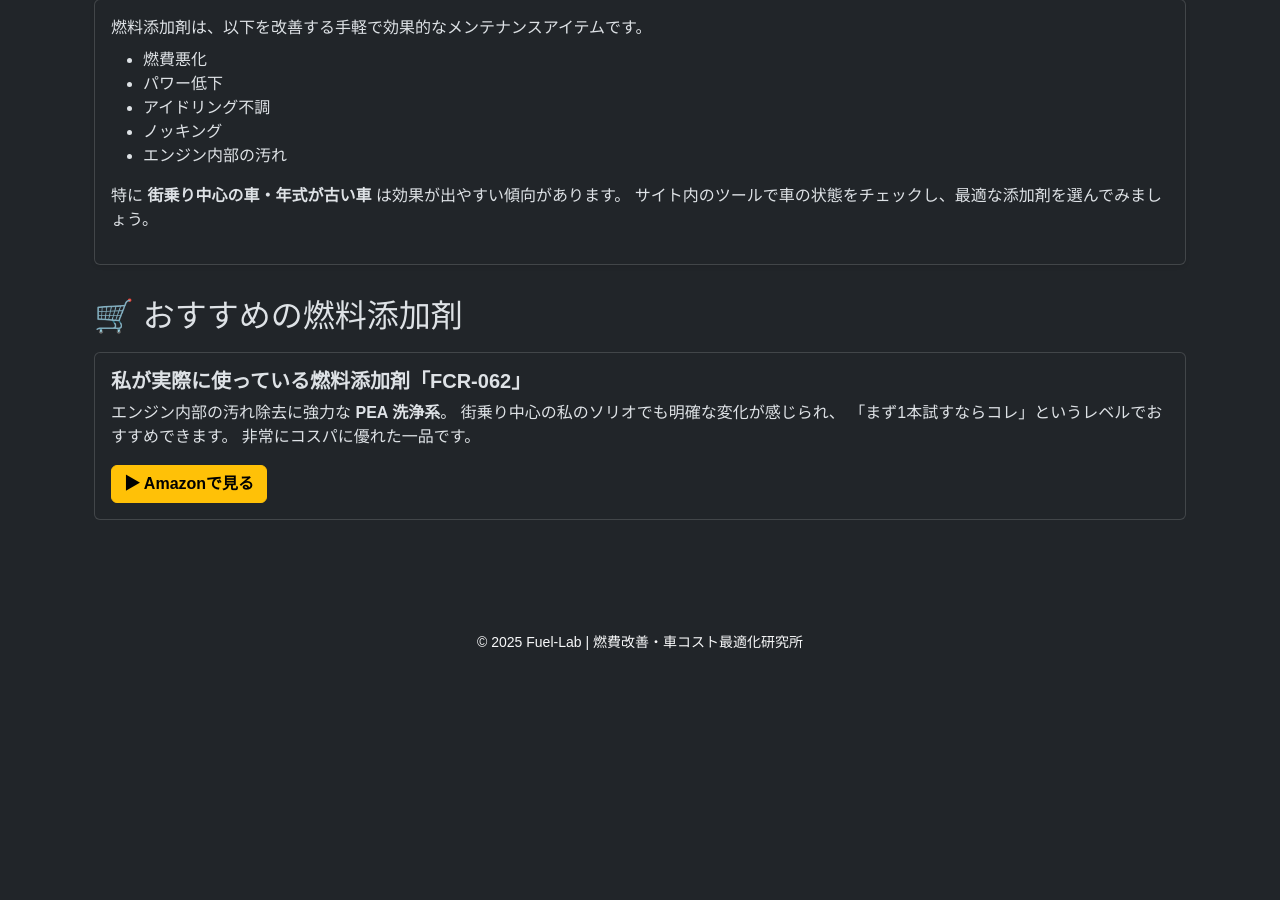
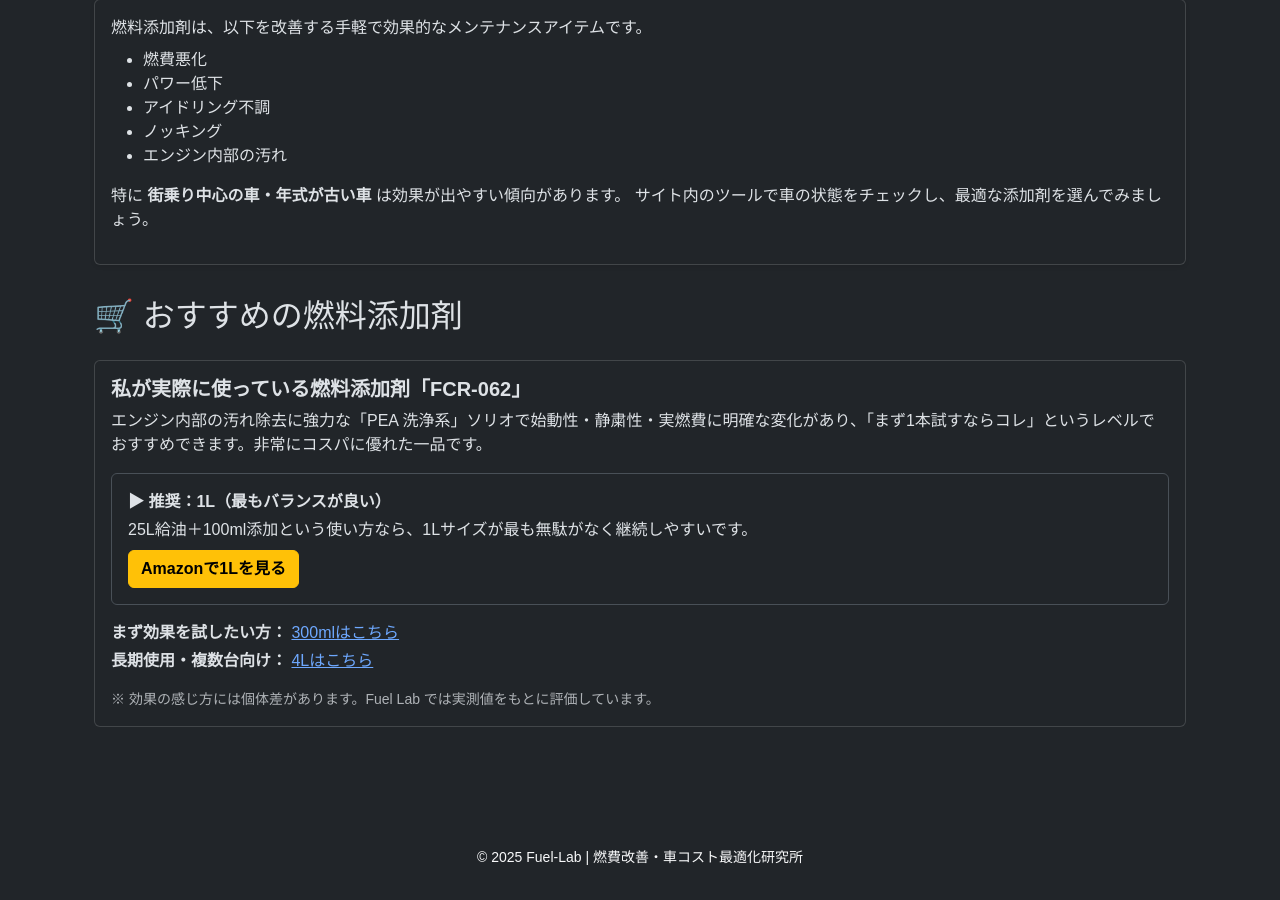
Before and after one commit to funyapar-org/fuel-lab, a Jekyll site: the page built from _knowledge/fuel-additive.md, in a window 1280 px wide and 900 px high, scrolled down 2663 px. Built offline with Jekyll 4.4.1, drawn with Linux system fonts in a browser that asks for light colours; before the commit the page ends 3348 px from its top, so only the background shows below that.

Commit message:
update affiliate

```diff
--- a/_knowledge/fuel-additive.md
+++ b/_knowledge/fuel-additive.md
@@ -188,19 +188,13 @@ description: "燃料添加剤の役割、仕組み、効果、種類、選び方
 
 <h2>🛒 おすすめの燃料添加剤</h2>
 
-<div class="card my-3">
-  <div class="card-body">
-    <h5 class="card-title fw-bold">私が実際に使っている燃料添加剤「FCR-062」</h5>
-    <p class="card-text">
-      エンジン内部の汚れ除去に強力な <strong>PEA 洗浄系</strong>。
-      街乗り中心の私のソリオでも明確な変化が感じられ、
-      「まず1本試すならコレ」というレベルでおすすめできます。
-      非常にコスパに優れた一品です。
-    </p>
-    <a href="https://amzn.to/4aElZYg" target="_blank" class="btn btn-warning fw-bold">
-      ▶ Amazonで見る
-    </a>
-  </div>
-</div>
+<!-- Amazon アフィリンク -->
+
+{% include fcr062-affiliate.html
+  title="私が実際に使っている燃料添加剤「FCR-062」"
+  lead="エンジン内部の汚れ除去に強力な「PEA 洗浄系」ソリオで始動性・静粛性・実燃費に明確な変化があり、「まず1本試すならコレ」というレベルでおすすめできます。非常にコスパに優れた一品です。"
+  main_reason="25L給油＋100ml添加という使い方なら、1Lサイズが最も無駄がなく継続しやすいです。"
+  note="※ 効果の感じ方には個体差があります。Fuel Lab では実測値をもとに評価しています。"
+%}
 
 </div>
--- a/solio-diary/fcr062-effect.md
+++ b/solio-diary/fcr062-effect.md
@@ -116,25 +116,8 @@ description: エンジンのかかりが悪いときがあり、インジェク
 
   <!-- Amazon アフィリンク -->
 
-  <div class="card my-3">
-    <div class="card-body">
-      <h5 class="card-title fw-bold">燃料添加剤「FCR-062」とは</h5>
-      <p class="card-text">
-        エンジン内部の汚れ除去に強力な <strong>PEA 洗浄系</strong>。
-        街乗り中心の私のソリオでも明確な変化が感じられ、
-        「まず1本試すならコレ」というレベルでおすすめできます。
-        非常にコスパに優れた一品です。
-      </p>
-      <a href="https://amzn.to/4aElZYg" target="_blank" class="btn btn-warning fw-bold">
-        ▶ Amazonで見る
-      </a>
-    </div>
-  </div>
-
-  <!-- Amazon アフィリンク -->
-
   {% include fcr062-affiliate.html
-    title="実際に使って効果を感じた燃料添加剤"
+    title="実際に使って効果を感じた燃料添加剤「FCR-062」"
     lead="ソリオで始動性・静粛性・実燃費に明確な変化があり、体感と数値の両面で効果を確認できました。"
     main_reason="25L給油＋100ml添加という使い方なら、1Lサイズが最も無駄がなく継続しやすいです。"
     note="※ 効果の感じ方には個体差があります。Fuel Lab では実測値をもとに評価しています。"
```
